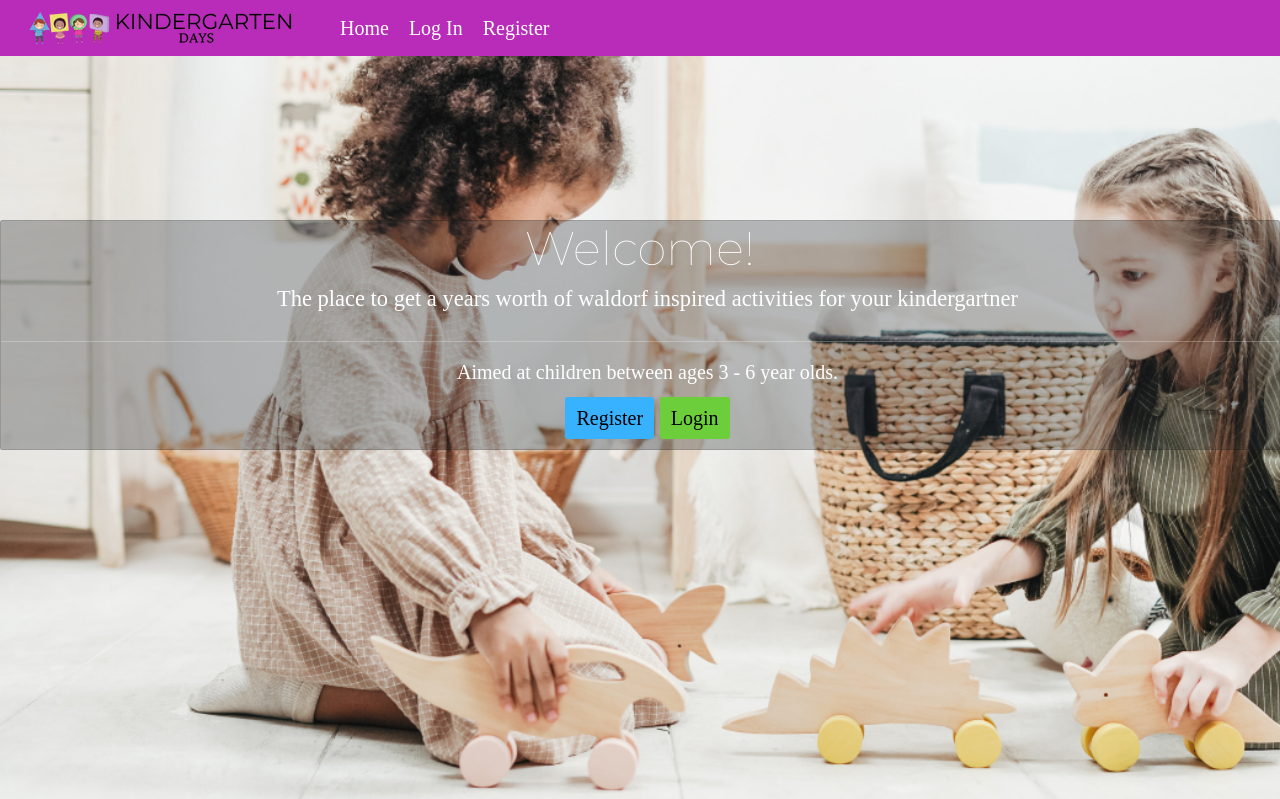
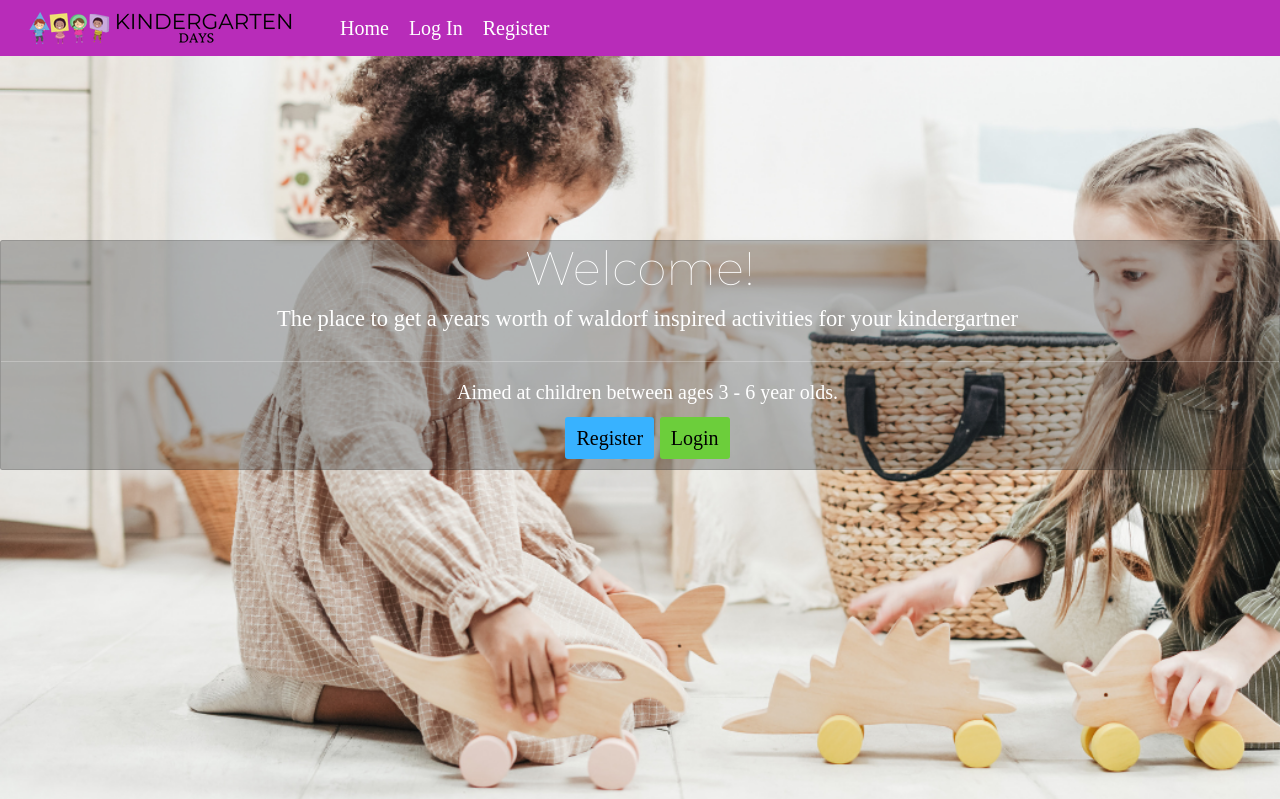
Before and after one commit to lolaedun/kindergarten-days, a Flask app: page / in a window 1280 px wide. Shown: the top 799 px of the page. Run offline with Flask 2, Linux system fonts and the light colour scheme; some libraries are stand-ins or nearby versions.

Commit message:
add new position for card on homepage

```diff
--- a/static/css/style.css
+++ b/static/css/style.css
@@ -73,7 +73,7 @@ h1, h2, h3, h4 {
      font-size: 2.25rem;
 }
 .slider {
-     padding-top: 10rem;
+     padding-top: 24rem;
  }
 
 .bg-dark {
@@ -85,7 +85,7 @@ h1, h2, h3, h4 {
 }
 
 .card {
-     margin-top: 12rem;
+
      background-color: transparent;
 
 }
```
